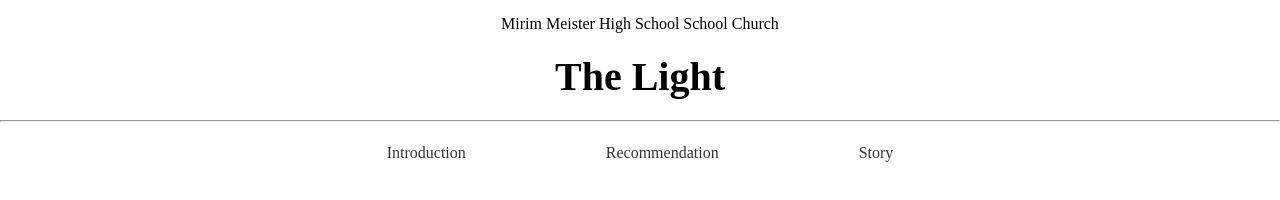
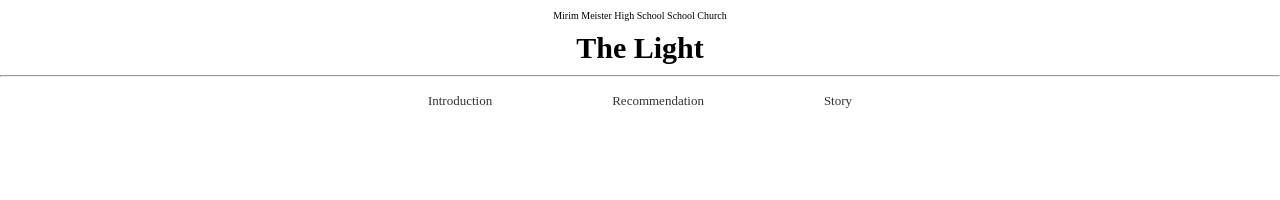
Before and after one commit to elroi773/TheLight_minproject, a plain HTML site: page header.html in a window 1280 px wide. Shown: the top 200 px of the page. Drawn offline with Linux system fonts and the light colour scheme; a web font is replaced by a local one.

Commit message:
하는중

```diff
--- a/header.html
+++ b/header.html
@@ -24,7 +24,6 @@
             margin: 0;
         }
 
-
         body {
             text-align: center;
             height: 5000px;
@@ -32,19 +31,20 @@
 
         .head {
             font-family: 'GowunBatang-Regular';
-            padding-top: 15px;
+            padding-top: 10px;
+            font-size: 10px;
         }
 
         h1 {
             font-family: 'establishRetrosansOTF';
-            font-size: 40px;
-            margin-top: 20px;
-            margin-bottom: 20px;
+            font-size: 30px;
+            margin-top: 10px;
+            margin-bottom: 10px;
         }
 
         a.menu {
             display: block;
-            padding: 10px 20px;
+            padding: 5px 5px;
             color: white;
             text-align: center;
             text-decoration: none;
@@ -52,7 +52,9 @@
             border-radius: 5px;
             font-family: 'establishRetrosansOTF';
 
+
         }
+
         nav.textmenu {
             display: flex;
             justify-content: center;
@@ -62,18 +64,24 @@
             gap: 100px;
             font-family: 'establishRetrosansOTF';
         }
+
+
         nav.textmenu a {
-            padding: 12px 20px;
+            padding: 6px 10px;
             color: #333;
             text-decoration: none;
-            font-size: 16px;
+            font-size: 13px;
             transition: color 0.3s ease, background-color 0.3s ease;
             text-align: center;
             border-radius: 4px;
         }
+
+
+
         nav.textmenu span {
             display: none;
         }
+
         a.menu:hover {
             background-color: #333;
             color: #faff6e;
@@ -91,8 +99,11 @@
             border-radius: 10px;
             transition: all 0.3s ease-in-out;
         }
+
+        /* 여기까지 header */
     </style>
 </head>
+
 <body>
     <header>
         <p class="head">Mirim Meister High School School Church</p>
@@ -100,9 +111,9 @@
         <hr>
         <div class="nav">
             <nav class="textmenu">
-                <a href="">Introduction</a>
-                <a href="">Recommendation</a>
-                <a href="">Story</a>
+                <a href="Introduction.html">Introduction</a>
+                <a href="Recommendation.html">Recommendation</a>
+                <a href="Story.html">Story</a>
                 <span></span>
             </nav>
         </div>
```
